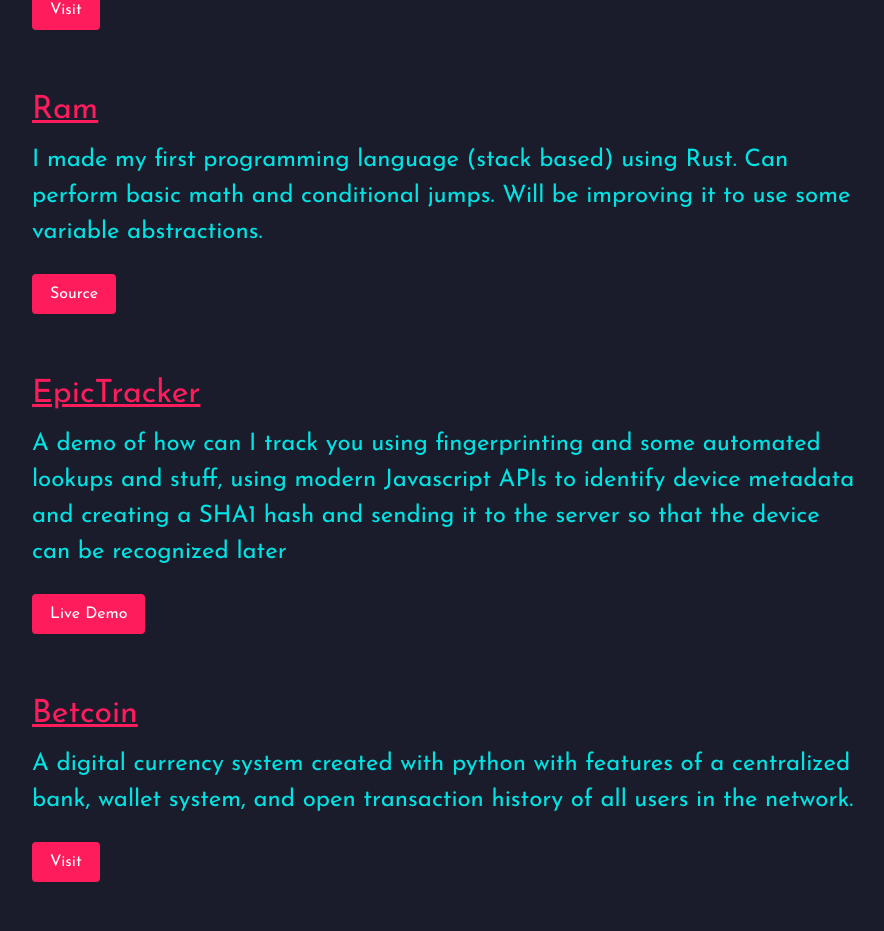
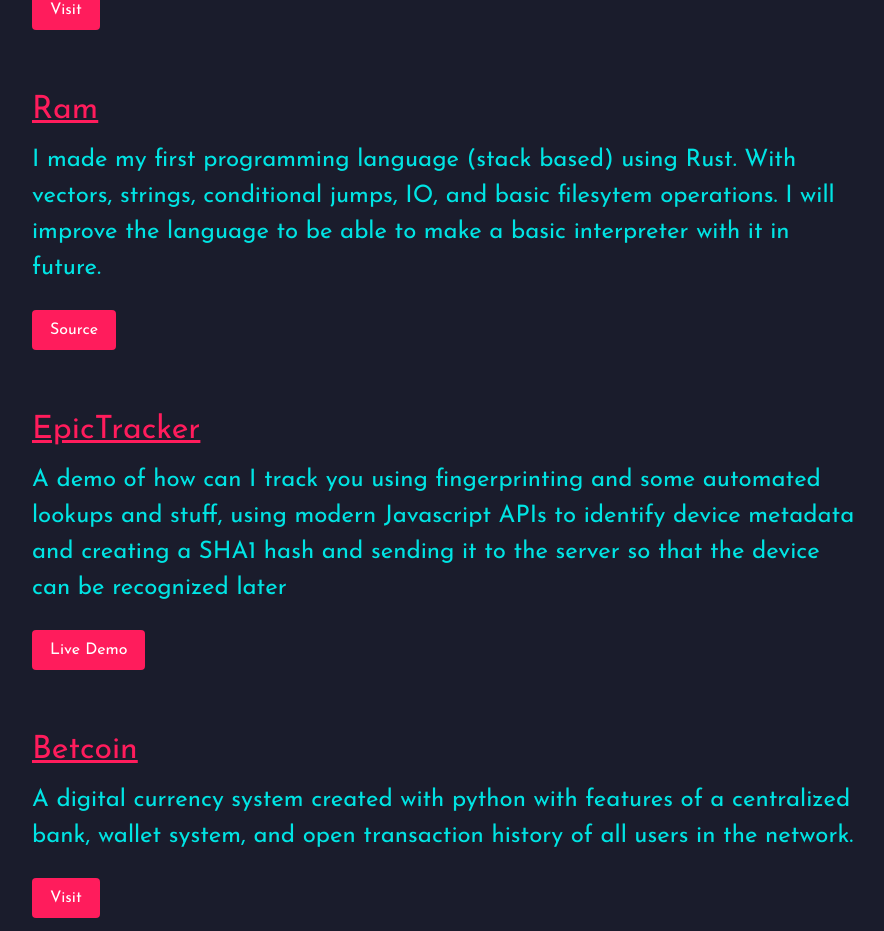
Before and after one commit to ujjwal-kr/mywebsite, a React (Create React App) app: page /projects in a window 1280 px wide. Shown: the part 860-1791 px from the top of the page, without its empty margins (192-1076 px from the left). Built offline with nearby package versions, Linux system fonts and the light colour scheme.

Commit message:
Update data.ts

```diff
--- a/src/data.ts
+++ b/src/data.ts
@@ -26,7 +26,7 @@ export const projectData: IProject[] = [
     {
         title: 'Ram',
         source: 'https://github.com/ujjwal-kr/ram',
-        body: 'I made my first programming language (stack based) using Rust. Can perform basic math and conditional jumps. Will be improving it to use some variable abstractions.',
+        body: 'I made my first programming language (stack based) using Rust. With vectors, strings, conditional jumps, IO, and basic filesytem operations. I will improve the language to be able to make a basic interpreter with it in future.',
         live: {text: 'Source', url :"https://github.com/ujjwal-kr/ram"}
     },
     {
```
